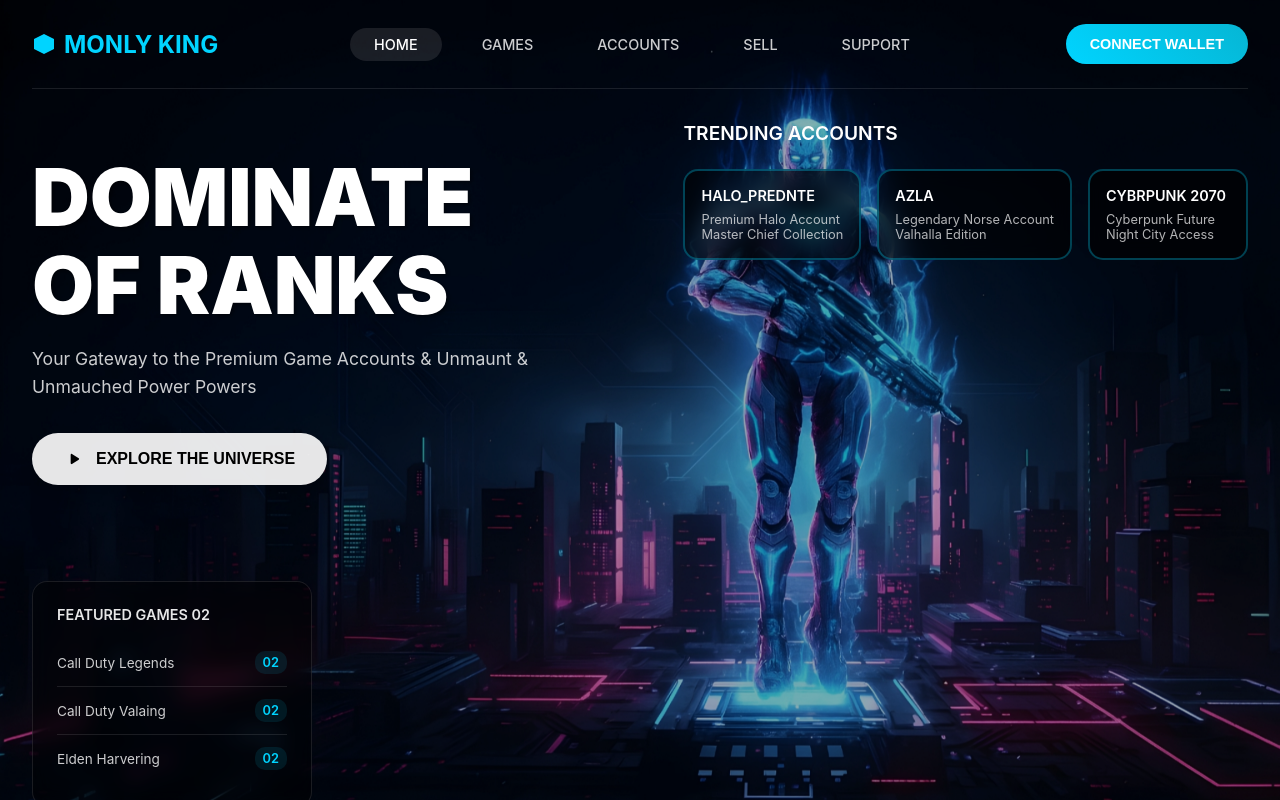
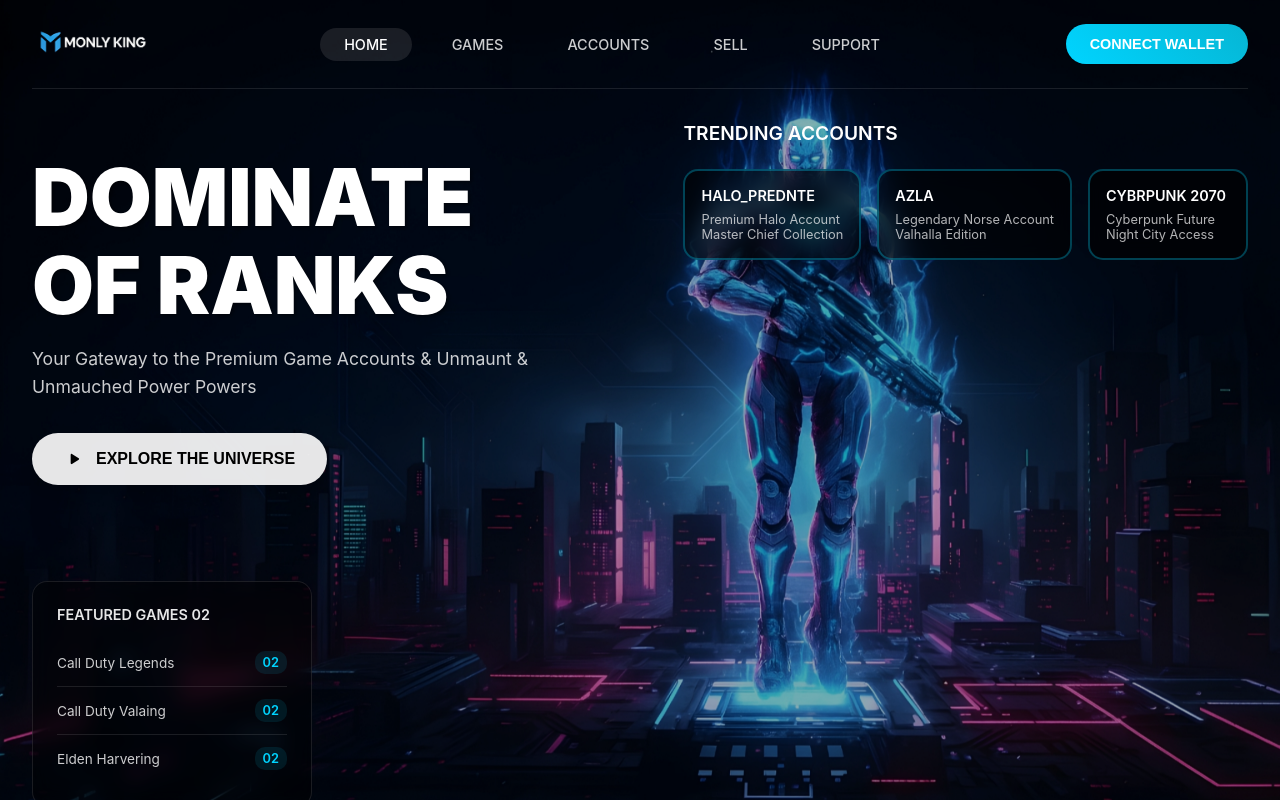
Before and after one commit to Abduallh5Mohamed/MonlyKing, an Angular app: page / in a window 1280 px wide. Built offline with nearby package versions, Linux system fonts and the light colour scheme.

Commit message:
Replace SVG logo with Logo.png image

```diff
--- a/src/app/pages/landing/landing.component.css
+++ b/src/app/pages/landing/landing.component.css
@@ -77,12 +77,14 @@
 }
 
 .logo {
-  font-size: 1.5rem;
-  font-weight: bold;
-  color: var(--primary-blue);
   display: flex;
   align-items: center;
-  gap: 0.5rem;
+}
+
+.logo-image {
+  height: 40px;
+  width: auto;
+  object-fit: contain;
 }
 
 .nav-links {
--- a/src/app/pages/landing/landing.component.html
+++ b/src/app/pages/landing/landing.component.html
@@ -3,10 +3,7 @@
     <!-- Navigation Bar -->
     <nav class="navbar">
       <div class="logo">
-        <svg width="24" height="24" viewBox="0 0 24 24" fill="currentColor">
-          <path d="M12 2L2 7V17L12 22L22 17V7L12 2Z"/>
-        </svg>
-        MONLY KING
+        <img src="/assets/Logo.png" alt="MONLY KING" class="logo-image">
       </div>
 
       <ul class="nav-links">
```
